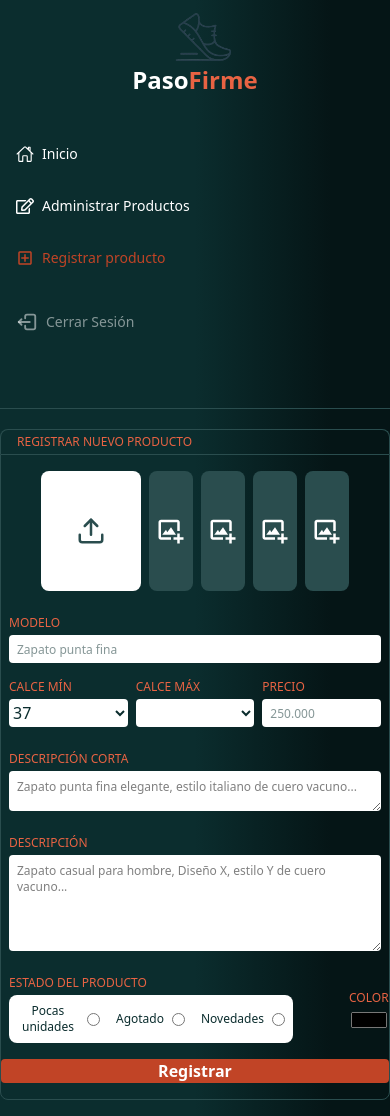
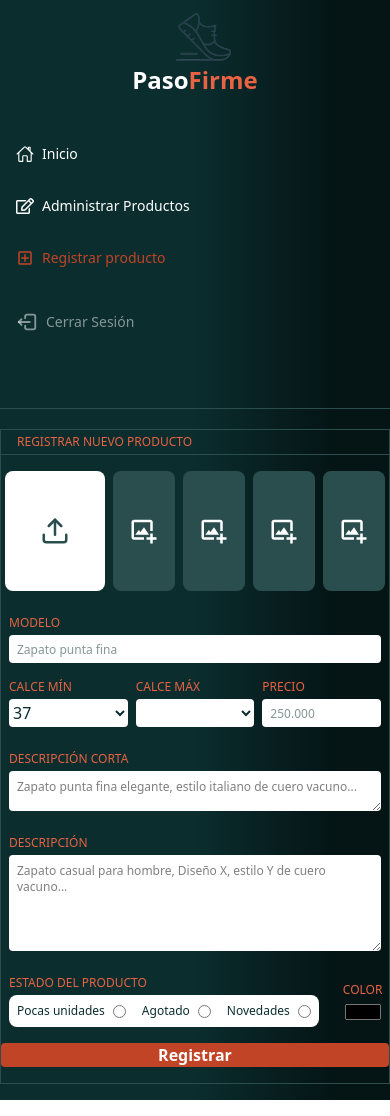
Before and after one commit to DPachinik/PasoFirme, a React (Vite) app: page /dashboard/new in a window 390 px wide. Built offline with nearby package versions, Linux system fonts and the light colour scheme; no server answers; sample sign-in values are in the browser's storage.

Commit message:
fix(new): modificar nombre de estados en el shcema y ajustar estilos, bordes en vista mobile

```diff
--- a/src/pages/dashboard/new/index.tsx
+++ b/src/pages/dashboard/new/index.tsx
@@ -22,7 +22,7 @@ const schema = z.object({
     descripcion:z.string().trim().nonempty('campo obligatorio'),
     color:z.string().nonempty('campo obligatorio'),
     precio:z.string().trim().nonempty('campo obligatorio'),
-    estado:z.enum(['En stock', 'Agotado', 'Novedades']),
+    estado:z.enum(['Pocas unidades', 'Agotado', 'Novedades']),
 })
 
 type FormData = z.infer<typeof schema>
@@ -165,13 +165,13 @@ export function New(){
 
                 <div className="flex flex-col my-4 ">
 
-                    <div className="w-full border border-[#2A4D4E] border-b-0 rounded-t-lg max-w-4xl mx-auto py-1 pl-4  text-white">
+                    <div className="w-full border border-[#2A4D4E] border-b-0 md:rounded-t-lg max-w-4xl mx-auto py-1 pl-4  text-white">
                         <h2 className={labelStyle}>REGISTRAR NUEVO PRODUCTO</h2>
                     </div>
 
-                    <div className="w-full max-w-4xl  flex flex-col mx-auto border border-[#2A4D4E] rounded-b-lg">
+                    <div className="w-full max-w-4xl  flex flex-col mx-auto border border-[#2A4D4E] md:rounded-b-lg">
 
-                        <div className="flex gap-2 w-full max-w-4xl mx-auto px-10  rounded-t-lg pt-4">
+                        <div className="flex gap-2 w-full max-w-4xl  md:mx-auto px-1 md:px-10  rounded-t-lg pt-4 ">
 
                             <button className="w-25 h-30  rounded-lg flex items-center justify-center bg-white">
                                 <FiUpload size={30} color="#2A4D4E" className="absolute cursor-pointer"/>
@@ -183,7 +183,7 @@ export function New(){
                                 />
                             </button>
 
-                            <div className="grid grid-cols-4 w-full gap-2 ">
+                            <div className="grid grid-cols-4 w-full gap-2">
 
                                 {[0,1,2,3].map((index)=>(
                                     <ImagePreview
@@ -286,7 +286,7 @@ export function New(){
                                 />
                             </div>
 
-                            <div className="flex gap-12 items-center">
+                            <div className="flex gap-4 md:gap-12 items-center">
                                 <div className=" p-2 rounded-lg">
                                     <p className={labelStyle}>ESTADO DEL PRODUCTO</p>
                                     <div className="flex gap-4  w-fit p-2 rounded-lg mt-1  text-xs text-primary bg-white">
```
